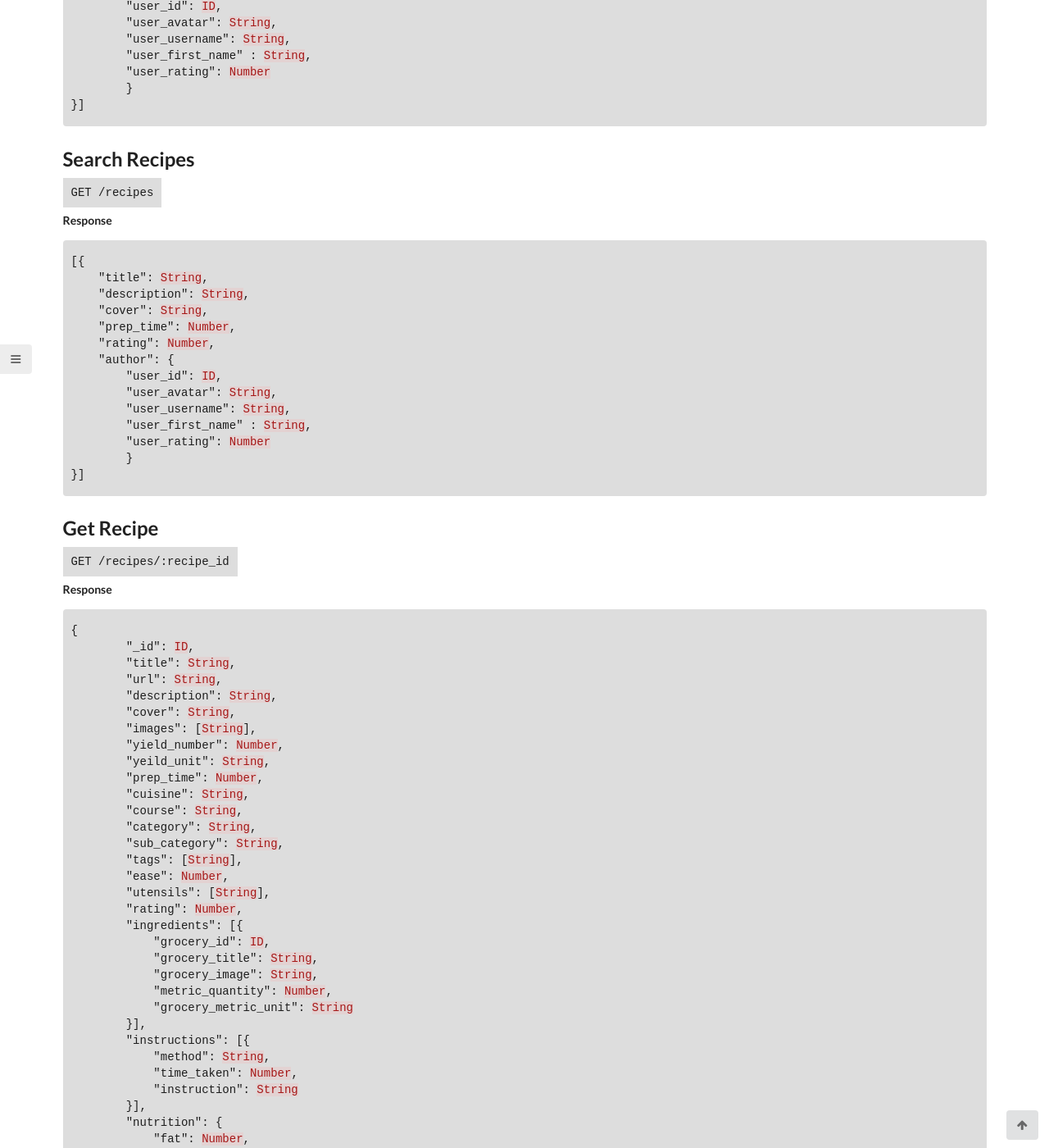
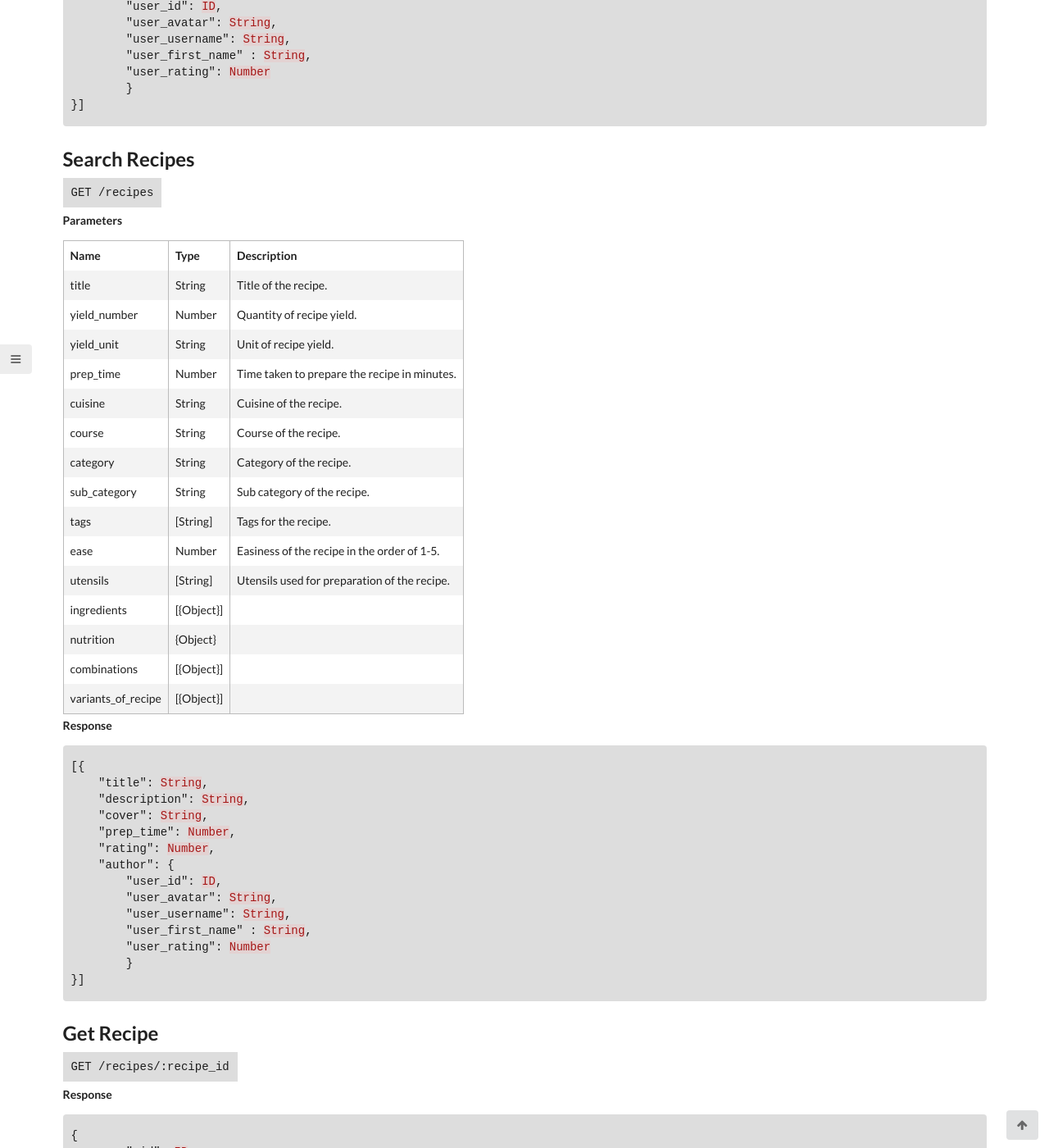
Before and after one commit to letsallchef/docs, a Jekyll site: the page built from _posts/api/2017-03-09-recipes.md, in a window 1280 px wide and 1400 px high, scrolled down 3665 px. Shown: the whole window at 82% size. Built offline with Jekyll 4.4.1, drawn with Linux system fonts in a browser that asks for light colours.

Commit message:
adds search parameters

```diff
--- a/_posts/api/2017-03-09-recipes.md
+++ b/_posts/api/2017-03-09-recipes.md
@@ -183,6 +183,26 @@ layout: api
 ## Search Recipes
 
 `GET /recipes`
+
+**Parameters**
+
+| Name | Type | Description |
+| --- | --- | --- |
+| title  | String | Title of the recipe. |
+| yield_number | Number | Quantity of recipe yield. |
+| yield_unit | String | Unit of recipe yield. |
+| prep_time | Number | Time taken to prepare the recipe in minutes. |
+| cuisine | String | Cuisine of the recipe. |
+| course | String | Course of the recipe. |
+| category | String | Category of the recipe. |
+| sub_category | String | Sub category of the recipe. |
+| tags | [String] | Tags for the recipe. |
+| ease | Number | Easiness of the recipe in the order of 1-5. |
+| utensils | [String] | Utensils used for preparation of the recipe. |
+| ingredients | [{Object}] |  |
+| nutrition | {Object} |  |
+| combinations | [{Object}] |  |
+| variants_of_recipe | [{Object}] |  |
 
 **Response**
 
```
